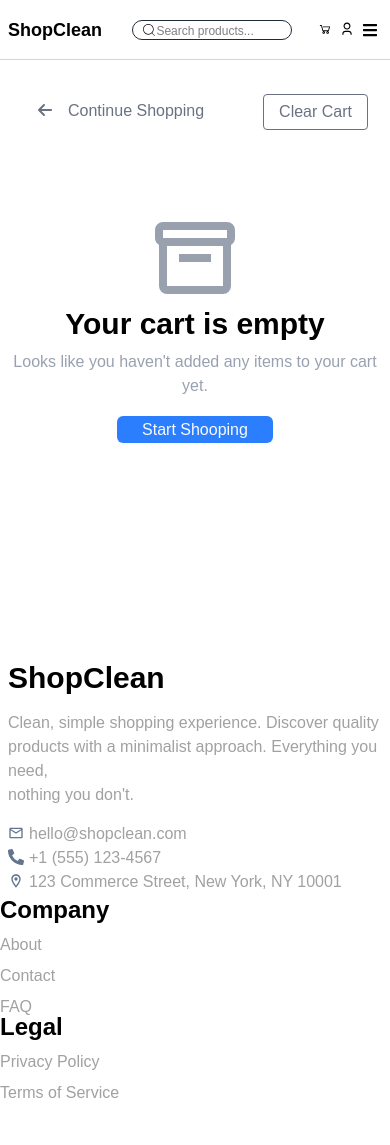
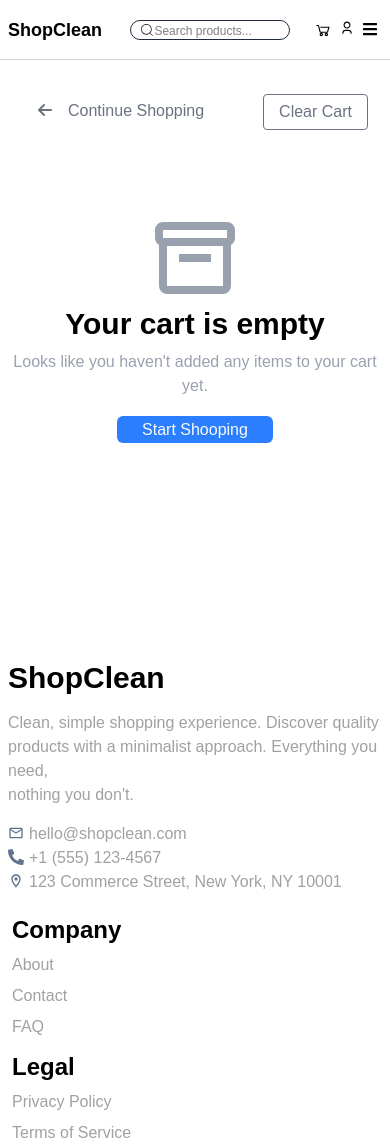
Before and after one commit to Muzaffarfullstack/ShopClean, a React (Vite) app: page /cartItem in a window 390 px wide. Built offline with nearby package versions, Linux system fonts and the light colour scheme.

Commit message:
new responsiveness added

```diff
--- a/src/components/CartItem.jsx
+++ b/src/components/CartItem.jsx
@@ -23,7 +23,7 @@ function CartItem({ items, deleteItems, clearCart, decreaseQty, increaseQty }) {
   const total = subtotal + tax;
 
   return (
-    <div className="wrap">
+    <div className="wrap overflow-x-hidden">
       <div className="cartItem-btn flex justify-between max-sm:flex max-sm:justify-around">
         <Link
           className="flex continue rounded-sm text-gray-500 cursor-pointer hover:bg-gray-300 hover:text-blue-600 transition-all"
@@ -40,9 +40,9 @@ function CartItem({ items, deleteItems, clearCart, decreaseQty, increaseQty }) {
       </div>
 
       {items.length === 0 ? (
-        <div className="text-center h-[400px] relative top-20">
+        <div className="text-center h-[400px] relative top-20 ">
           <div className="flex justify-center">
-            <BiBox className="text-center relative  text-8xl text-gray-400" />
+            <BiBox className="text-center relative text-8xl text-gray-400" />
           </div>
           <h1 className="text-3xl font-bold">Your cart is empty</h1>
           <p className="text-gray-400 relative top-2">
@@ -57,16 +57,18 @@ function CartItem({ items, deleteItems, clearCart, decreaseQty, increaseQty }) {
         </div>
       ) : (
         <div>
-          <h1 className="text-3xl font-bold quantity">Shopping Cart</h1>
+          <h1 className="text-3xl font-bold quantity relative max-sm:left-5">
+            Shopping Cart
+          </h1>
 
-          <div className="cartItem-container flex justify-between">
-            <div>
+          <div className="cartItem-container flex justify-between max-sm:flex max-sm:flex-col border border-gray-50">
+            <div className="relative flex max-sm:justify-center">
               {Array.isArray(items) &&
                 items.filter(Boolean).map((item) => {
                   return (
                     <div
                       key={item.id}
-                      className="shadow-md w-[542px] h-[120px] cart flex"
+                      className="shadow-md w-[542px] h-[120px] cart flex relative rounded-xl"
                     >
                       <img
                         src={item.image}
@@ -104,7 +106,7 @@ function CartItem({ items, deleteItems, clearCart, decreaseQty, increaseQty }) {
                   );
                 })}
             </div>
-            <div className="w-[250px] shadow order-summary">
+            <div className="w-[250px order-summary flex flex-col max-sm:w-[542px] relative max-sm:left-2 max-sm:h-[400px] rounded-xl shadow-xl">
               <h1 className="text-xl font-bold">Order Summary</h1>
               <div className="flex justify-between text-gray-500 subtotal">
                 <p>Subtotal ({totalItems} items)</p>
--- a/src/components/Footer.jsx
+++ b/src/components/Footer.jsx
@@ -5,7 +5,7 @@ import { MdOutlineLocationOn } from "react-icons/md";
 
 function Footer() {
   return (
-    <div className="overflow-x-hidden wrapper footer-container flex flex-col lg:flex-row lg:justify-between relative">
+    <div className=" wrapper footer-container flex flex-col lg:flex-row lg:justify-between relative">
       <div className="left-2 relative ">
         <Link to="/" className=" text-3xl font-bold ">
           ShopClean
@@ -31,7 +31,7 @@ function Footer() {
         </div>
       </div>
 
-      <div className="flex flex-col relative ">
+      <div className="flex flex-col relative max-sm:relative max-sm:left-3 max-sm:top-5">
         <p className="text-2xl font-bold">Company</p>
         <Link
           to="/about"
@@ -53,7 +53,7 @@ function Footer() {
         </Link>
       </div>
 
-      <div className="flex flex-col relative  bottom-2 p-2">
+      <div className="flex flex-col relative  bottom-2 p-2 max-sm:left-3 max-sm:top-8">
         <p className="text-2xl font-bold">Legal</p>
         <Link
           to="/"
--- a/src/components/Navbar.jsx
+++ b/src/components/Navbar.jsx
@@ -66,7 +66,7 @@ function Navbar() {
         {/* favourite, cart, profile */}
         <div className="navbar-extra flex gap-5 cursor-pointer text-xl relative max-sm:gap-2 right-3 ">
           <Link to="/cartItem/">
-            <LiaShoppingCartSolid className="hover:text-blue-500 text-2xl max-sm:text-sm" />
+            <LiaShoppingCartSolid className="hover:text-blue-500 text-2xl max-sm:text-lg" />
           </Link>
           <RiUser3Line className="hover:text-blue-500 max-sm:text-sm" />
           <FaBars className="drop-menu max-sm:block text-base sm:block" />
--- a/src/index.css
+++ b/src/index.css
@@ -151,6 +151,3 @@
 .holder {
   margin: 10px 0;
 }
-/* .drop-menu {
-  display: none;
-} */
```
